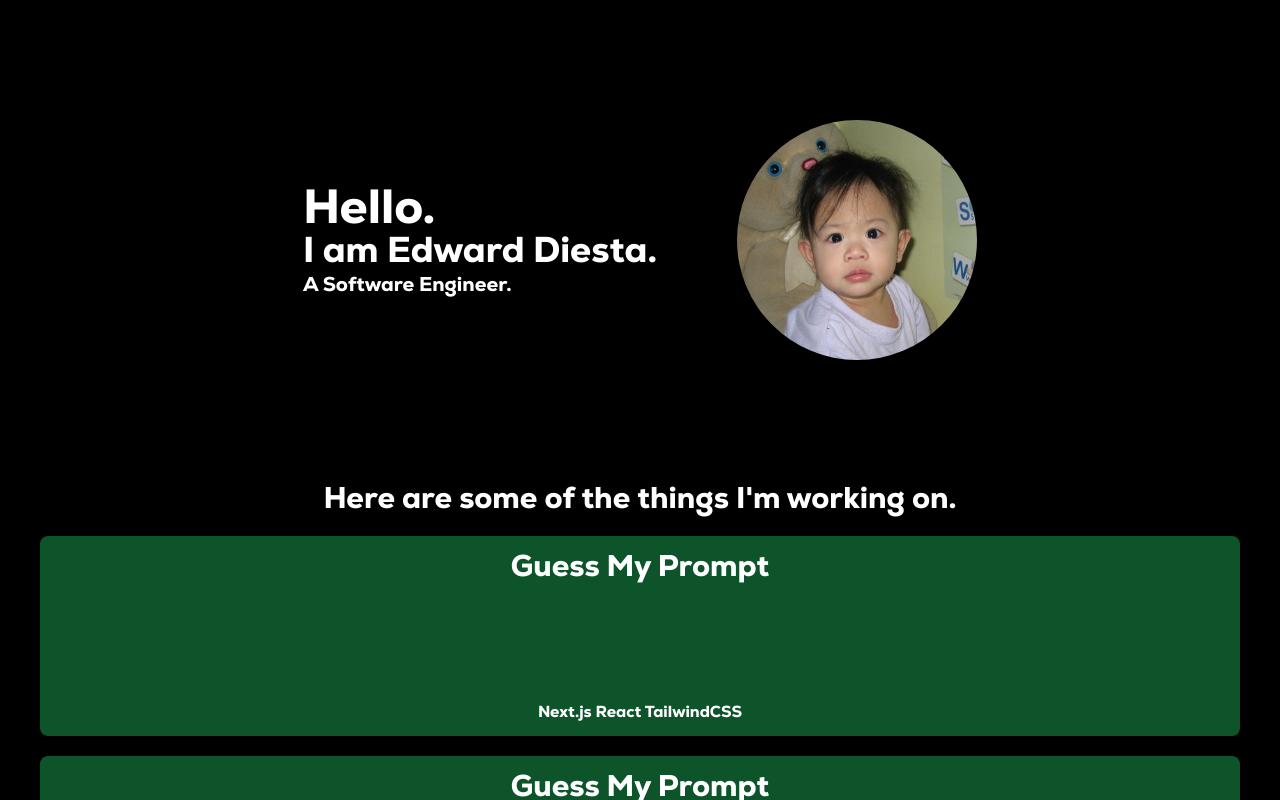
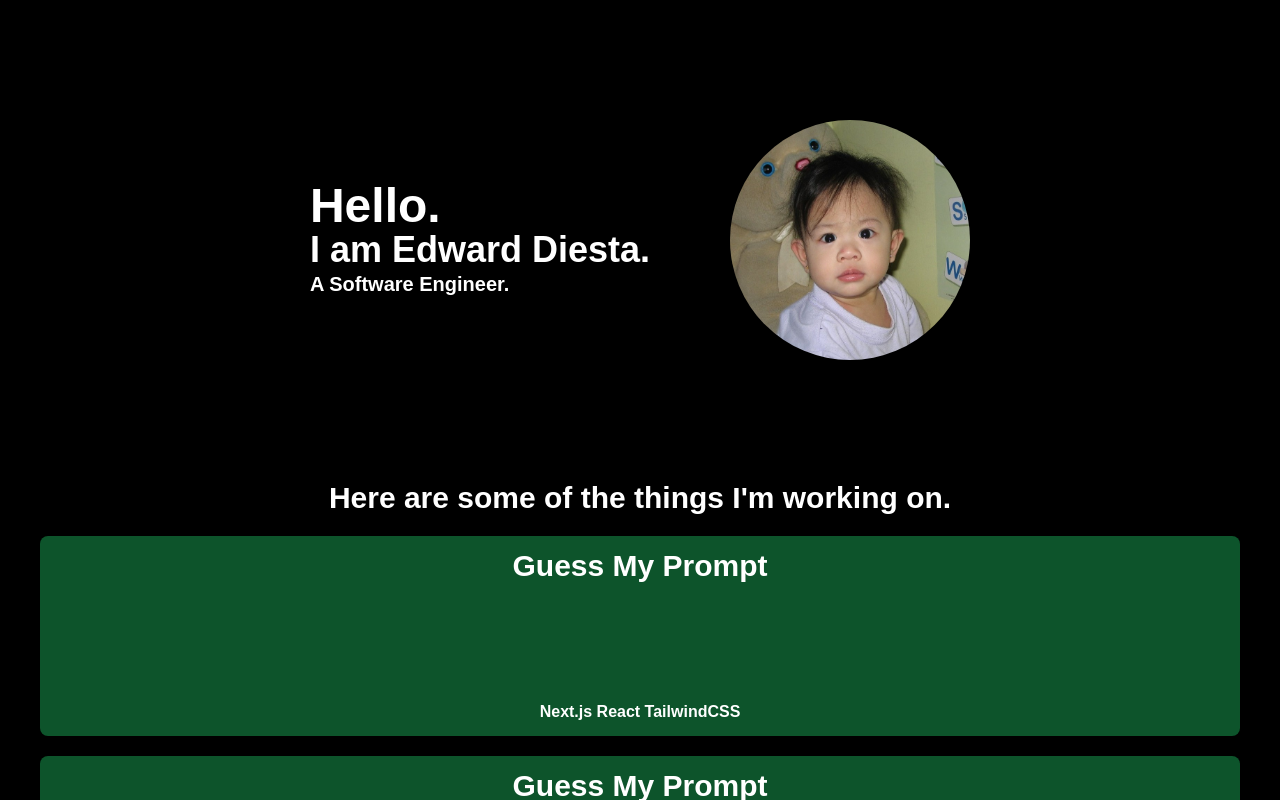
Before and after one commit to DrawdEA/portfolio, a SvelteKit app: page / in a window 1280 px wide. Built offline with nearby package versions, Linux system fonts and the light colour scheme.

Commit message:
Fix: add inter font and remove other fonts

```diff
--- a/package.json
+++ b/package.json
@@ -59,5 +59,8 @@
 	},
 	"keywords": [
 		"svelte"
-	]
+	],
+	"dependencies": {
+		"@fontsource-variable/inter": "^5.2.5"
+	}
 }
--- a/src/app.css
+++ b/src/app.css
@@ -1,12 +1,8 @@
 @import 'tailwindcss';
+@import '@fontsource-variable/inter';
 @plugin '@tailwindcss/forms';
 @plugin '@tailwindcss/typography';
 
-@font-face {
-    font-family: Nexa;
-    src: url('/static/fonts/Nexa-Heavy.ttf');
+@theme {
+    --font-inter: 'Inter Variable', sans-serif;
 }
-
-@theme {
-    --font-nexa: Nexa, serif;
-}
--- a/src/routes/+layout.svelte
+++ b/src/routes/+layout.svelte
@@ -4,6 +4,6 @@
 	let { children } = $props();
 </script>
 
-<div class="flex flex-col items-center gap-5 bg-black h-screen bg-cover overflow-auto text-white font-nexa">
+<div class="flex flex-col items-center gap-5 bg-black h-screen bg-cover overflow-auto text-white font-inter font-extrabold">
 	{@render children()}
 </div>
```
Also changed, not shown: 1 other file (tests, documents, lock files or other folders).
